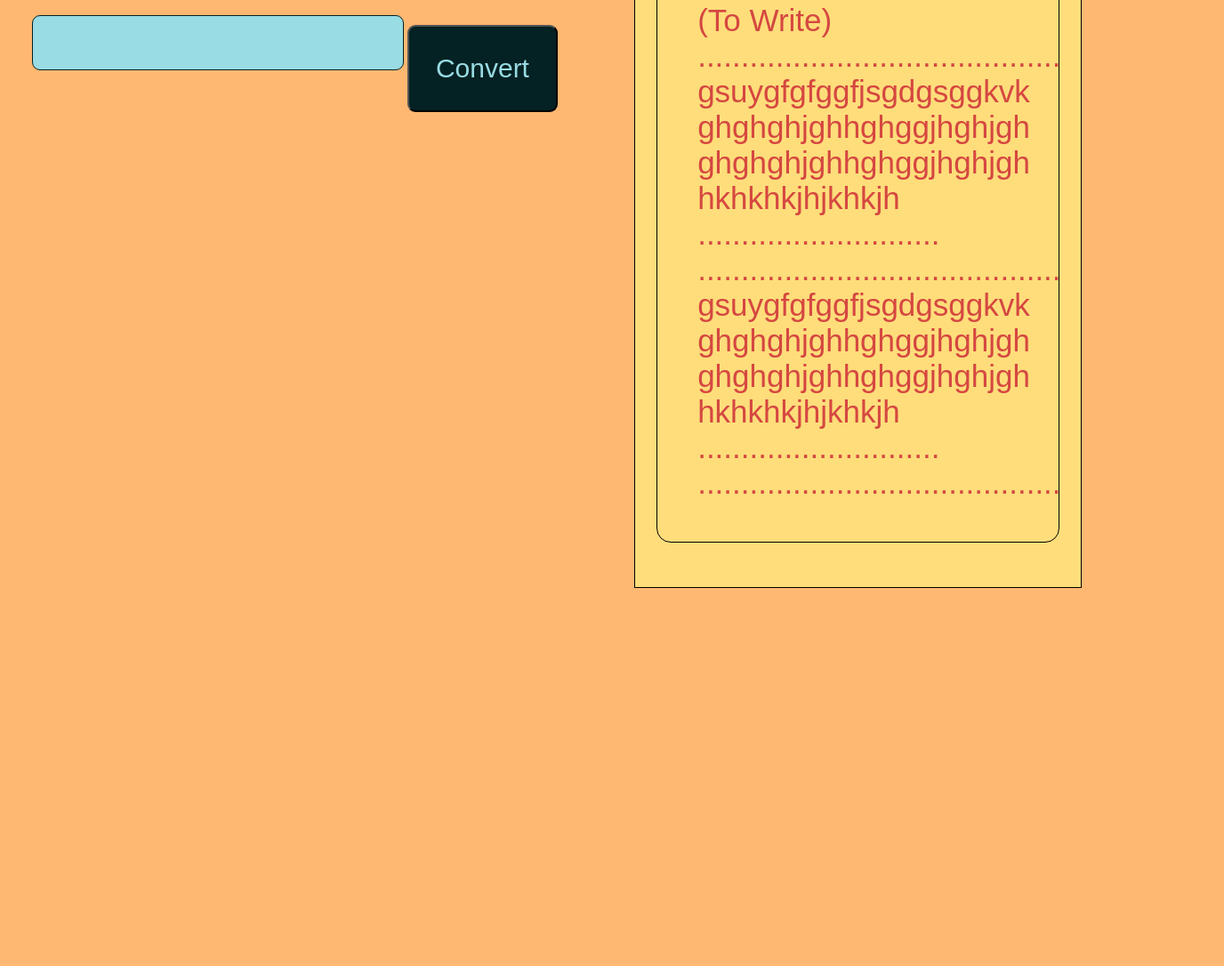
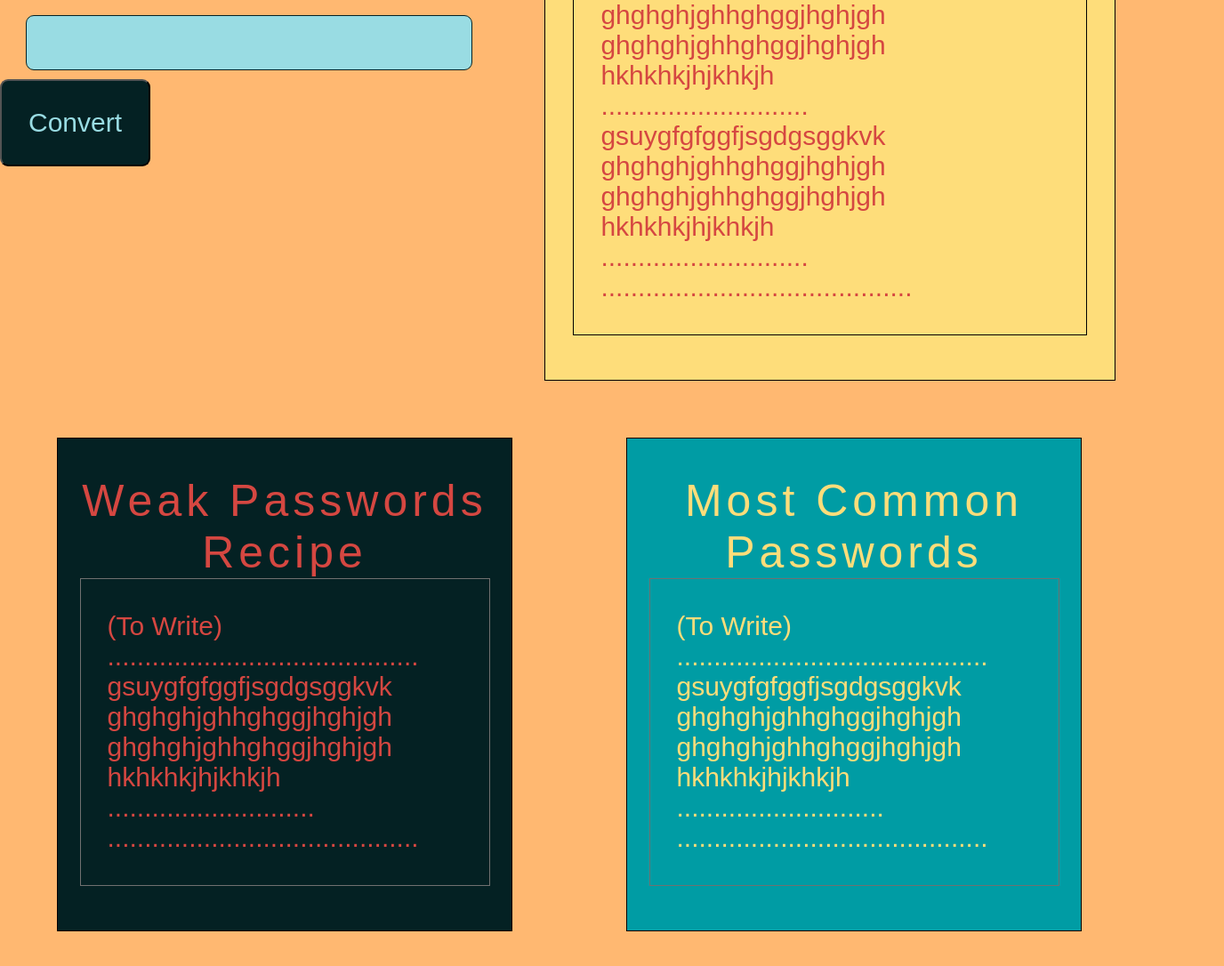
Before and after one commit to anhnguyen6535/PasswordTester, a plain HTML site: page hashes.html in a window 1280 px wide. Shown: the part 358-1444 px from the top of the page at 89% size, 1376 px wide, since content can reach past the window. Before the commit the page ends 1083 px from the top, so only its background shows below. Drawn offline with Linux system fonts and the light colour scheme; a web font is replaced by a local one.

Commit message:
Add HTML and CSS for text boxes

```diff
--- a/css/main.css
+++ b/css/main.css
@@ -150,6 +150,10 @@ a {
   display: flex;
 }
 
+.content div{
+  width: 50%;
+}
+
 .content .title {
   font-family: zubilo-black, sans-serif;
   font-size: 40px;
@@ -169,7 +173,7 @@ a {
   font-size: 30px;
   font-style: normal;
   display: inline-block;
-  width: 50%;
+  width: 75%;
   margin-left: 5%;
   margin-bottom: 1%;
   text-align: center;
@@ -192,9 +196,7 @@ a {
   border: 1px solid black;
   background: var(--yellow);
   width: 40%;
-  margin-top: 8%;
-  margin-left: auto;
-  margin-right: 5%;
+  margin: 5% 2%;
 }
 
 .info .header{
@@ -215,14 +217,87 @@ a {
   margin-left: auto;
   margin-right: auto;
   margin-bottom: 50px;
-  border-radius: 1em;
 }
 
 .info .textbox .text {
   color: var(--red);
-  padding: 0.3em 1.3em;
+  padding: 0.2em 1em;
+  font-size: 30px;
   font-family: zubilo-black, sans-serif;
-  font-size: 35px;
+  font-weight: 400;
+  font-style: normal;
+}
+
+.recipe {
+  border: 1px solid black;
+  background: var(--black);
+  width: 40%;
+  margin-left: 5%;
+  margin-right: 5%;
+}
+
+.recipe .header{
+  text-align: center;
+  color: var(--red);
+  font-size: 50px;
+  font-family: zubilo-black,sans-serif;
+  font-weight: 400;
+  font-style: normal;
+  letter-spacing: .1em;
+  margin-bottom: auto;
+}
+
+.recipe .textbox{
+  border: 1px solid var(--gray);
+  margin-top: 1;
+  width: 90%;
+  margin-left: auto;
+  margin-right: auto;
+  margin-bottom: 50px;
+}
+
+.recipe .textbox .text {
+  color: var(--red);
+  padding: 0.2em 1em;
+  font-size: 30px;
+  font-family: zubilo-black, sans-serif;
+  font-weight: 400;
+  font-style: normal;
+}
+
+.common {
+  border: 1px solid black;
+  background: var(--green);
+  width: 40%;
+  margin-left: 5%;
+  margin-right: 5%;
+}
+
+.common .header{
+  text-align: center;
+  color: var(--yellow);
+  font-size: 50px;
+  font-family: zubilo-black,sans-serif;
+  font-weight: 400;
+  font-style: normal;
+  letter-spacing: .1em;
+  margin-bottom: auto;
+}
+
+.common .textbox{
+  border: 1px solid var(--gray);
+  margin-top: 1;
+  width: 90%;
+  margin-left: auto;
+  margin-right: auto;
+  margin-bottom: 50px;
+}
+
+.common .textbox .text {
+  color: var(--yellow);
+  padding: 0.2em 1em;
+  font-size: 30px;
+  font-family: zubilo-black, sans-serif;
   font-weight: 400;
   font-style: normal;
 }
--- a/hashes.html
+++ b/hashes.html
@@ -24,7 +24,7 @@
     <section class="hero">
         <div class="content">
             <div class="hash">
-                <h1 class="title">Below are the MD5 hashes of each updated version of your passweak. Convert it to see the corresponding passweak in plain text.</h2>
+                <h1 class="title">Below are the MD5 hashes of each updated version of your passweak. Convert it to see the corresponding passweak in plain text.</h1>
                 <p id = "currentPassweak" class="passweak"></p> <button class="convert" onclick="convert('currentPassweak')">Convert</button>
                 <br>
                 <!-- <p id = "updatedPassweak" class="passweak"></p> <button class="convert" onclick="convert('updatedPassweak')">Convert</button> -->
@@ -35,12 +35,48 @@
                     <div class = "text">
                         <p>
                             (To Write)
+                            ....................................................................................
+
+                            gsuygfgfggfjsgdgsggkvk
+                            ghghghjghhghggjhghjgh
+                            ghghghjghhghggjhghjgh
+                            hkhkhkjhjkhkjh
+                            ............................
+                            gsuygfgfggfjsgdgsggkvk
+                            ghghghjghhghggjhghjgh
+                            ghghghjghhghggjhghjgh
+                            hkhkhkjhjkhkjh
+                            ............................
+                            ..........................................
+                        </p>
+                    </div>
+                </div>
+            </div>
+        </div>
+        <div class = "content">
+            <div class = "recipe">
+                <h2 class = "header">Weak Passwords Recipe</h2>
+                <div class = "textbox">
+                    <div class = "text">
+                        <p>
+                            (To Write)
                             ..........................................
                             gsuygfgfggfjsgdgsggkvk
                             ghghghjghhghggjhghjgh
                             ghghghjghhghggjhghjgh
                             hkhkhkjhjkhkjh
                             ............................
+                            ..........................................
+                        </p>
+                    </div>
+                </div>
+            </div>
+            <div class = "common">
+                <h2 class = "header">Most Common Passwords</h2>
+                <div class = "textbox">
+                    <div class = "text">
+                        <p>
+                            (To Write)
                             ..........................................
                             gsuygfgfggfjsgdgsggkvk
                             ghghghjghhghggjhghjgh
```
